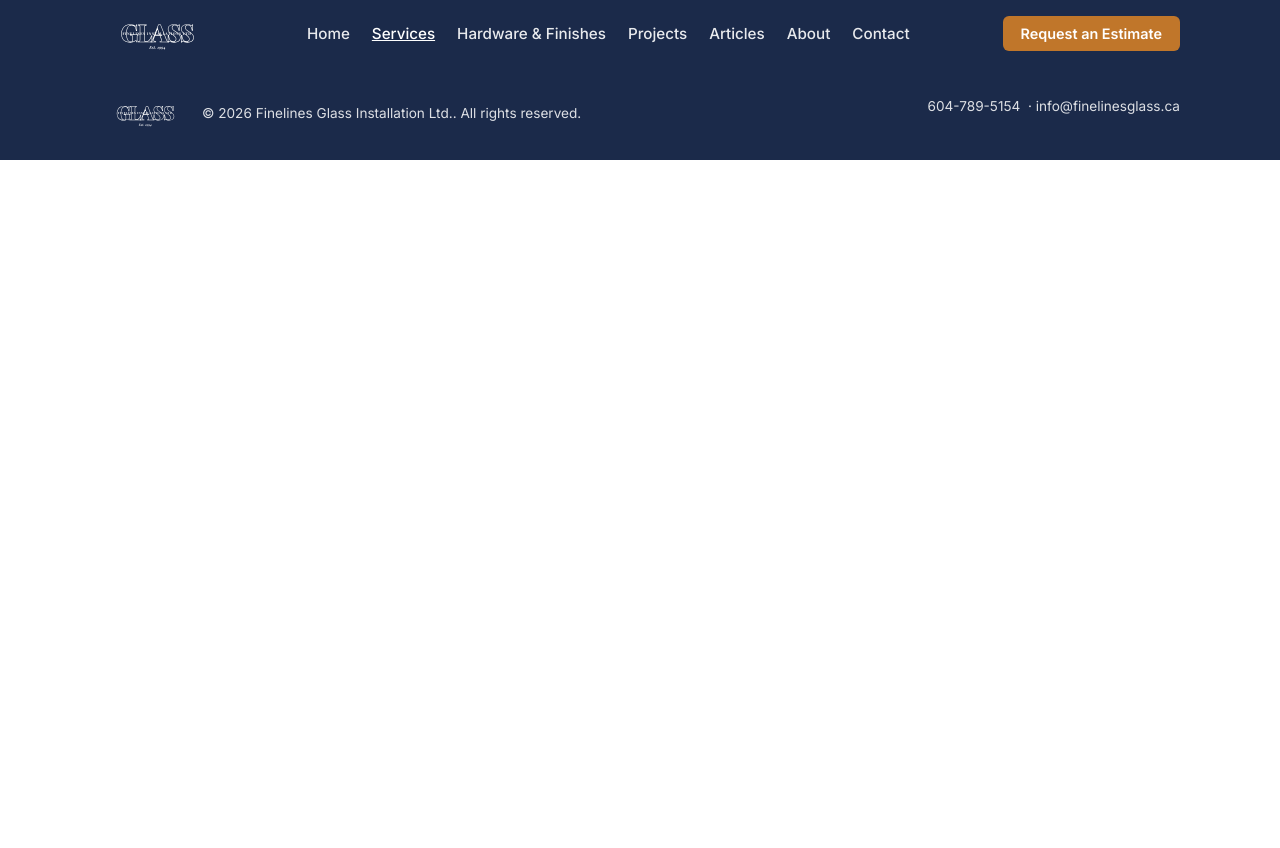
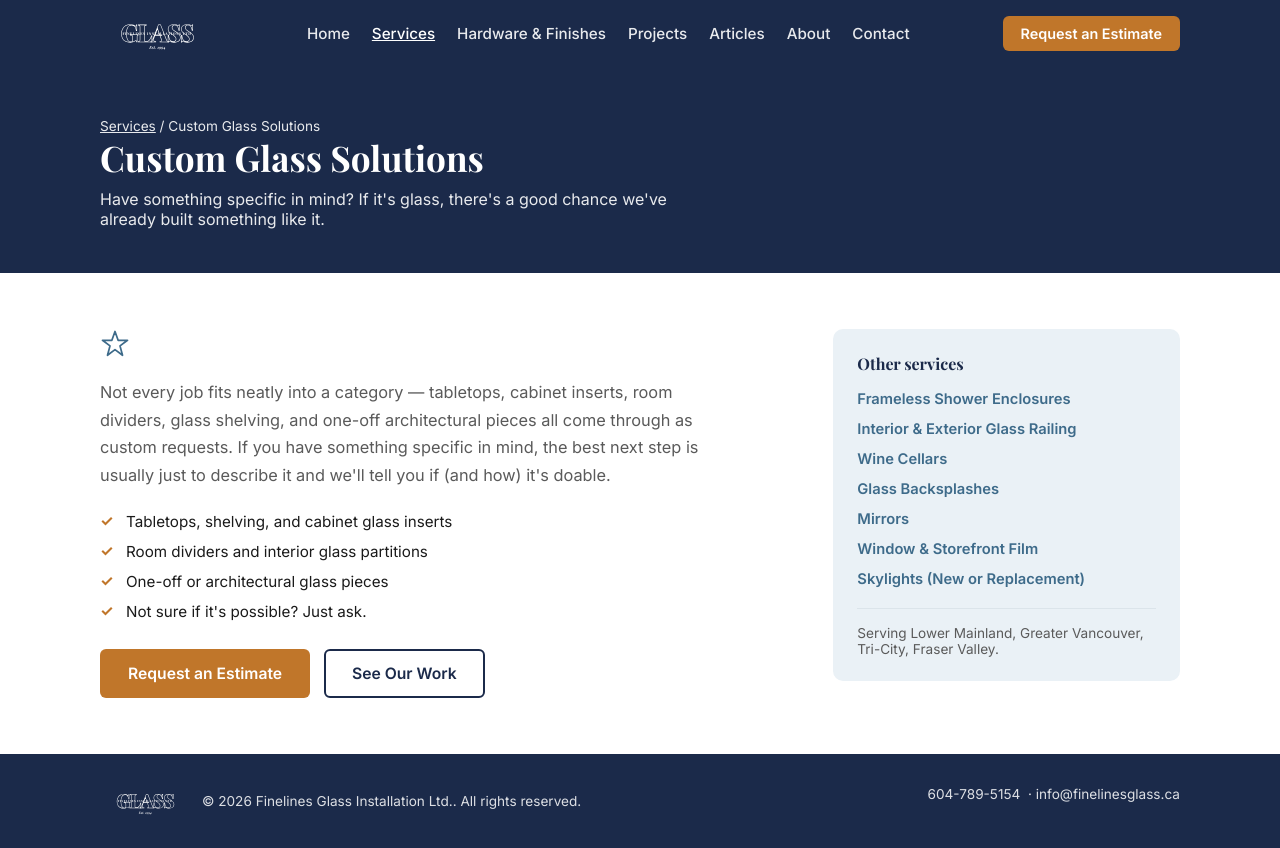
Before and after one commit to maplesheetco/finelines-glass, a React (Vite) app: page /services/custom-glass-solutions in a window 1280 px wide. Before the commit the page ends 800 px from the top, so only its background shows below. Built offline with nearby package versions, Linux system fonts and the light colour scheme.

Commit message:
Refactor ServiceDetail component and remove Reveal

```diff
--- a/src/pages/ServiceDetail.jsx
+++ b/src/pages/ServiceDetail.jsx
@@ -1,63 +1,70 @@
-import React, { useEffect, useRef, useState, cloneElement, isValidElement } from 'react';
+import React from 'react';
+import { useParams, Link, Navigate } from 'react-router-dom';
+import { COMPANY, SERVICES } from '../data.js';
+import ServiceIcon from '../components/ServiceIcon.jsx';
+import Reveal from '../components/Reveal.jsx';
 
-/**
- * Fades + slides an element into view the first time it scrolls into the
- * viewport (the "text appears as you scroll" effect, like apple.com).
- *
- * Usage:
- *   <Reveal><h2 className="section-heading">Title</h2></Reveal>
- *   <Reveal delay={120}><p>Some text</p></Reveal>
- *
- * If `children` is a single element (the usual case), Reveal attaches the
- * scroll behavior directly to it instead of wrapping it in an extra <div> —
- * this keeps CSS grid/flex layouts (e.g. service cards) working exactly as
- * before, since no wrapper node is inserted between a grid and its items.
- */
-export default function Reveal({ children, as: Tag = 'div', delay = 0, className = '' }) {
-  const ref = useRef(null);
-  const [visible, setVisible] = useState(false);
+export default function ServiceDetail() {
+  const { slug } = useParams();
+  const service = SERVICES.find((s) => s.slug === slug);
 
-  useEffect(() => {
-    const node = ref.current;
-    if (!node) return undefined;
-
-    // If the browser doesn't support IntersectionObserver, just show the
-    // content immediately rather than leaving it invisible.
-    if (typeof IntersectionObserver === 'undefined') {
-      setVisible(true);
-      return undefined;
-    }
-
-    const observer = new IntersectionObserver(
-      (entries) => {
-        entries.forEach((entry) => {
-          if (entry.isIntersecting) {
-            setVisible(true);
-            observer.unobserve(node);
-          }
-        });
-      },
-      { threshold: 0.15, rootMargin: '0px 0px -40px 0px' }
-    );
-
-    observer.observe(node);
-    return () => observer.disconnect();
-  }, []);
-
-  const revealClass = `reveal${visible ? ' is-visible' : ''}`;
-  const style = delay ? { transitionDelay: `${delay}ms` } : undefined;
-
-  if (isValidElement(children)) {
-    return cloneElement(children, {
-      ref,
-      className: [children.props.className, revealClass].filter(Boolean).join(' '),
-      style: { ...(children.props.style || {}), ...style },
-    });
+  if (!service) {
+    return <Navigate to="/services" replace />;
   }
 
+  const otherServices = SERVICES.filter((s) => s.slug !== slug);
+
   return (
-    <Tag ref={ref} className={[className, revealClass].filter(Boolean).join(' ')} style={style}>
-      {children}
-    </Tag>
+    <>
+      <section className="page-hero">
+        <div className="container">
+          <p className="service-crumb">
+            <Link to="/services">Services</Link> / {service.title}
+          </p>
+          <h1>{service.title}</h1>
+          <p>{service.blurb}</p>
+        </div>
+      </section>
+
+      <section className="block">
+        <div className="container service-detail-layout">
+          <div className="service-detail-main">
+            <ServiceIcon name={service.icon} />
+            <Reveal><p className="service-detail-copy">{service.detail}</p></Reveal>
+
+            <Reveal delay={80}>
+              <ul className="service-highlights">
+                {service.highlights.map((h) => (
+                  <li key={h}>{h}</li>
+                ))}
+              </ul>
+            </Reveal>
+
+            <Reveal delay={140}>
+              <div className="hero-actions" style={{ marginTop: 28 }}>
+                <a className="btn btn-primary" href="/request-estimate">Request an Estimate</a>
+                <a className="btn btn-outline-navy" href="/projects">See Our Work</a>
+              </div>
+            </Reveal>
+          </div>
+
+          <Reveal delay={100}>
+            <aside className="service-detail-aside">
+              <h3>Other services</h3>
+              <ul className="service-detail-list">
+                {otherServices.map((s) => (
+                  <li key={s.slug}>
+                    <Link to={`/services/${s.slug}`}>{s.title}</Link>
+                  </li>
+                ))}
+              </ul>
+              <p className="service-detail-areas">
+                Serving {COMPANY.serviceAreas.join(', ')}.
+              </p>
+            </aside>
+          </Reveal>
+        </div>
+      </section>
+    </>
   );
 }
```
